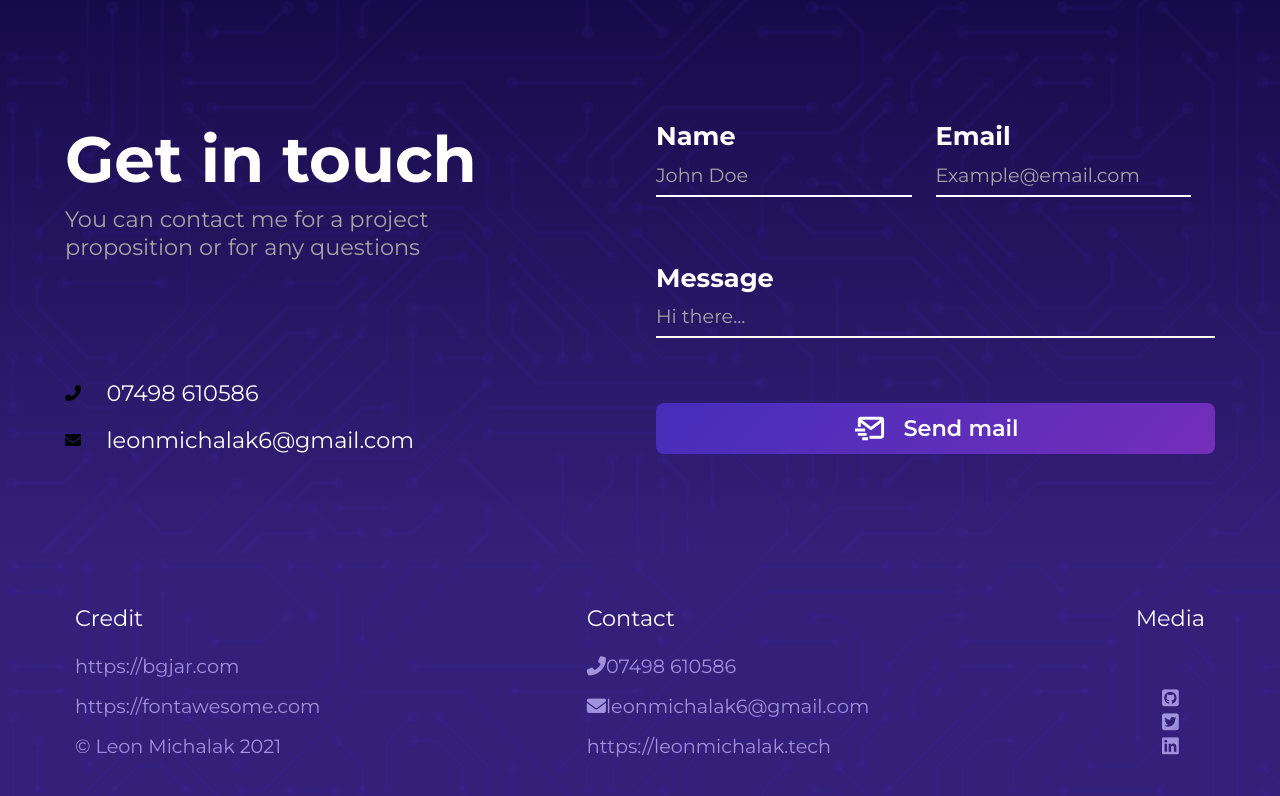
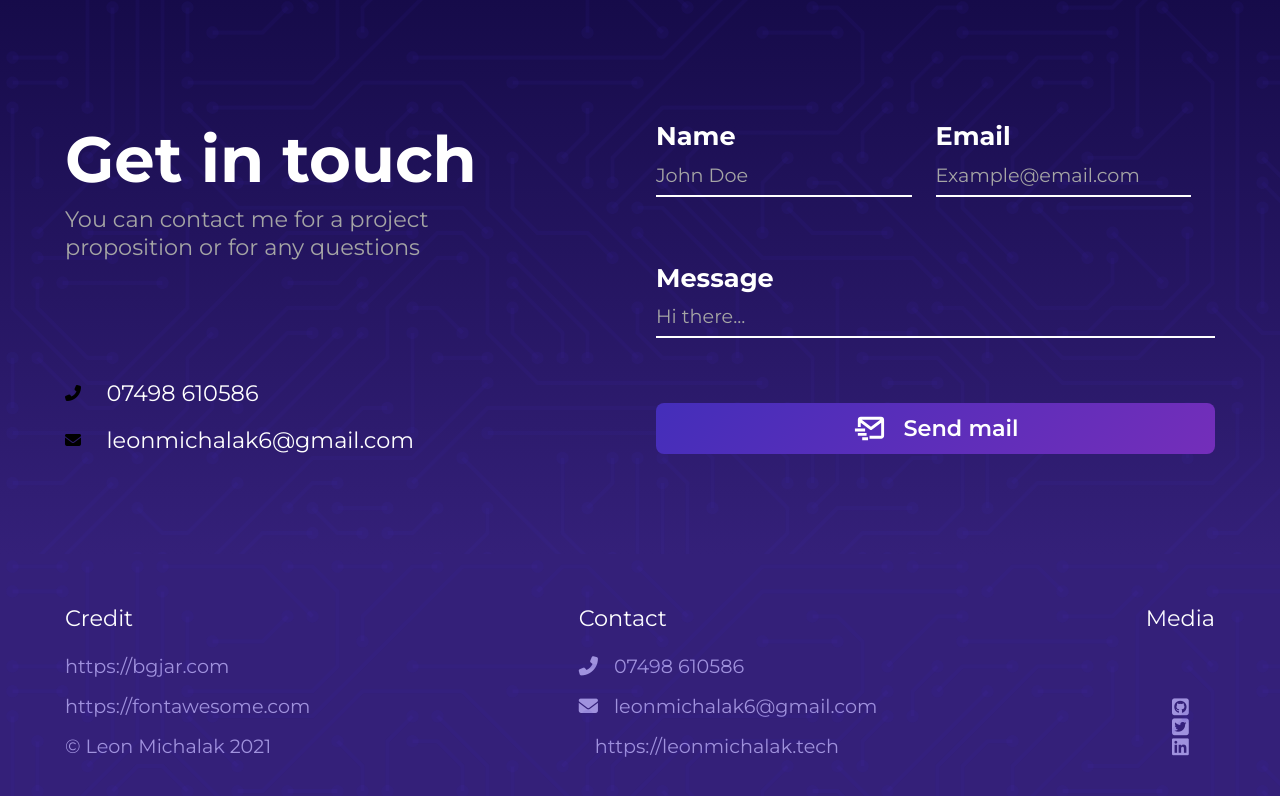
Before and after one commit to NinjaInShade/portfolio, a React (Create React App) app: page / in a window 1280 px wide. Shown: the part 4190-4986 px from the top of the page. Built offline with nearby package versions, Linux system fonts and the light colour scheme; some icons are missing.

Commit message:
Footer refactored. Cleaner css, more organized and using css vars

```diff
--- a/src/App.css
+++ b/src/App.css
@@ -23,8 +23,10 @@ body {
 
   /* Purples */
   --purple-800: #2e1b6f;
+  --purple-700: #342079;
   --purple-400: #6655b0;
   --purple-300: #8674d6;
+  --purple-200: #a092de;
 
   /* Neutrals */
   --neutral-500: #a5a5a5;
--- a/src/App.js
+++ b/src/App.js
@@ -8,13 +8,11 @@ import Home from "./components/pages/Home/Home.js";
 import "./App.css";
 
 // TODO: Refactor contact form. The html/css may be excessive and could be a lot cleaner and smaller.
-// TODO: Add loading status on contact form after req is sent. Make this while user waits to be redirected to email page
 // TODO: 404 error page
-// TODO: Go through and make sure all of the sites components and such include semantic html.
 // TODO: Make astronaught on home page come shooting up from near bottom right corner into place on page load.
 // TODO: Experiment with animations -> such as sections load in as you scroll with maybe a fade animation?
 // TODO: use localstorage to add a timer between download/email reqs
-// TODO: Refactor every component and it's css if there is room for improvement. Items that need looking over => Construction, Home, Unmatched,  ContactForm, Footer, ProjectCard
+// TODO: Refactor every component and it's css if there is room for improvement. Items that need looking over => Construction, Home, Unmatched,  ContactForm, ProjectCard
 // TODO: Setup custom CSS vars for colours and gradients and such
 // TODO: React-reveal not up to date, change to https://markoskon.com/scroll-reveal-animations-with-react-spring/ asap.
 
--- a/src/components/UI/Footer/Footer.css
+++ b/src/components/UI/Footer/Footer.css
@@ -1,66 +1,25 @@
 footer {
-  background: #342079;
-  width: 100%;
+  background: var(--purple-700);
   position: relative;
 }
 
 footer .container {
   max-width: 1200px;
-  padding: 25px;
+  padding: 25px 0;
   margin: auto;
   justify-content: space-between;
   align-items: stretch;
-  z-index: 5;
   flex-wrap: wrap;
 }
 
 footer .bg {
+  position: absolute;
+  pointer-events: none;
   background: url("../../../assets/images/bg.svg");
-  position: absolute;
   top: 0;
   left: 0;
   width: 100%;
   height: 100%;
-  pointer-events: none;
-}
-
-footer h3,
-footer li {
-  text-align: left;
-}
-
-footer h3 {
-  font-weight: 400;
-  font-size: 1.4rem;
-  color: #fff;
-  margin-bottom: 0.4rem;
-}
-
-footer li,
-footer svg,
-footer a,
-footer p {
-  color: #a092de;
-  font-size: 1.2rem;
-  text-align: left;
-  word-break: break-all;
-}
-
-footer a:hover,
-footer .media svg:hover {
-  color: #8674d6;
-}
-
-footer li {
-  margin-top: 1rem;
-}
-
-footer .contact .flex {
-  justify-content: flex-start;
-}
-
-footer .contact svg {
-  margin-right: 0.8rem;
 }
 
 footer .credit,
@@ -69,7 +28,40 @@ footer .media {
   flex-direction: column;
   justify-content: space-between;
   align-items: flex-start;
-  padding: 25px 10px;
+  padding: 25px;
+}
+
+footer .header {
+  color: var(--neutral-100);
+  font-weight: 400;
+  font-size: 1.4rem;
+  margin-bottom: 0.4rem;
+}
+
+footer .lead {
+  font-size: 1.2rem;
+  color: var(--purple-200);
+  text-align: left;
+  word-break: break-all;
+}
+
+footer a:hover,
+footer .media-icon:hover {
+  color: var(--purple-300);
+}
+
+/* Every list item should be left aligned and have some margin, apart from the media icons which i want closely bunched up */
+footer li:not(footer .media li) {
+  margin-top: 1rem;
+  text-align: left;
+}
+
+footer .contact .flex {
+  justify-content: flex-start;
+}
+
+footer .contact-icon {
+  margin-right: 1rem;
 }
 
 footer .media .flex {
--- a/src/components/UI/Footer/Footer.js
+++ b/src/components/UI/Footer/Footer.js
@@ -9,42 +9,48 @@ export default function Footer() {
       <div className="container flex">
         <Zoom>
           <div className="credit flex">
-            <h3>Credit</h3>
+            <h3 className="header">Credit</h3>
             <ul>
               <li>
-                <a href="https://bgjar.com" target="_blank" rel="noreferrer">
+                <a href="https://bgjar.com" target="_blank" rel="noreferrer" className="lead">
                   https://bgjar.com
                 </a>
               </li>
               <li>
-                <a href="https://fontawesome.com" target="_blank" rel="noreferrer">
+                <a href="https://fontawesome.com" target="_blank" rel="noreferrer" className="lead">
                   https://fontawesome.com
                 </a>
               </li>
-              <li>© Leon Michalak 2021</li>
+              <li>
+                <p className="lead">© Leon Michalak 2021</p>
+              </li>
             </ul>
           </div>
         </Zoom>
         <Zoom>
           <div className="contact flex">
-            <h3>Contact</h3>
+            <h3 className="header">Contact</h3>
             <ul>
               <li>
                 <div className="flex">
-                  <i className="fas fa-phone-alt"></i>
-                  <p>07498 610586</p>
+                  <i className="fas fa-phone-alt lead contact-icon"></i>
+                  <p className="lead">07498 610586</p>
                 </div>
               </li>
               <li>
                 <div className="flex">
-                  <i className="fas fa-envelope"></i>
-                  <a href="mailto:leonmichalak6@gmail.com">leonmichalak6@gmail.com</a>
+                  <i className="fas fa-envelope lead contact-icon"></i>
+                  <a href="mailto:leonmichalak6@gmail.com" className="lead">
+                    leonmichalak6@gmail.com
+                  </a>
                 </div>
               </li>
               <li>
                 <div className="flex">
-                  <span className="iconify" data-inline="false" data-icon="ls:web"></span>
-                  <a href="https://leonmichalak.tech">https://leonmichalak.tech</a>
+                  <span className="iconify lead contact-icon" data-inline="false" data-icon="ls:web"></span>
+                  <a href="https://leonmichalak.tech" className="lead">
+                    https://leonmichalak.tech
+                  </a>
                 </div>
               </li>
             </ul>
@@ -52,18 +58,24 @@ export default function Footer() {
         </Zoom>
         <Zoom>
           <div className="media flex">
-            <h3>Media</h3>
-            <div className="flex">
+            <h3 className="header">Media</h3>
+            <ul className="flex">
+              <li>
                 <a href="https://github.com/NinjaInShade" target="_blank" rel="noreferrer">
-                <i className="fab fa-github-square"></i>
+                  <i className="fab fa-github-square lead media-icon"></i>
                 </a>
+              </li>
+              <li>
                 <a href="https://twitter.com/LeonMichalak" target="_blank" rel="noreferrer">
-                <i className="fab fa-twitter-square"></i>
+                  <i className="fab fa-twitter-square lead media-icon"></i>
                 </a>
+              </li>
+              <li>
                 <a href="https://www.linkedin.com/in/leonmichalak/" target="_blank" rel="noreferrer">
-                <i className="fab fa-linkedin"></i>
+                  <i className="fab fa-linkedin lead media-icon"></i>
                 </a>
-            </div>
+              </li>
+            </ul>
           </div>
         </Zoom>
       </div>
```
Also changed, not shown: 1 other file (tests, documents, lock files or other folders). Lines whose indentation alone changed are shown as unchanged.
